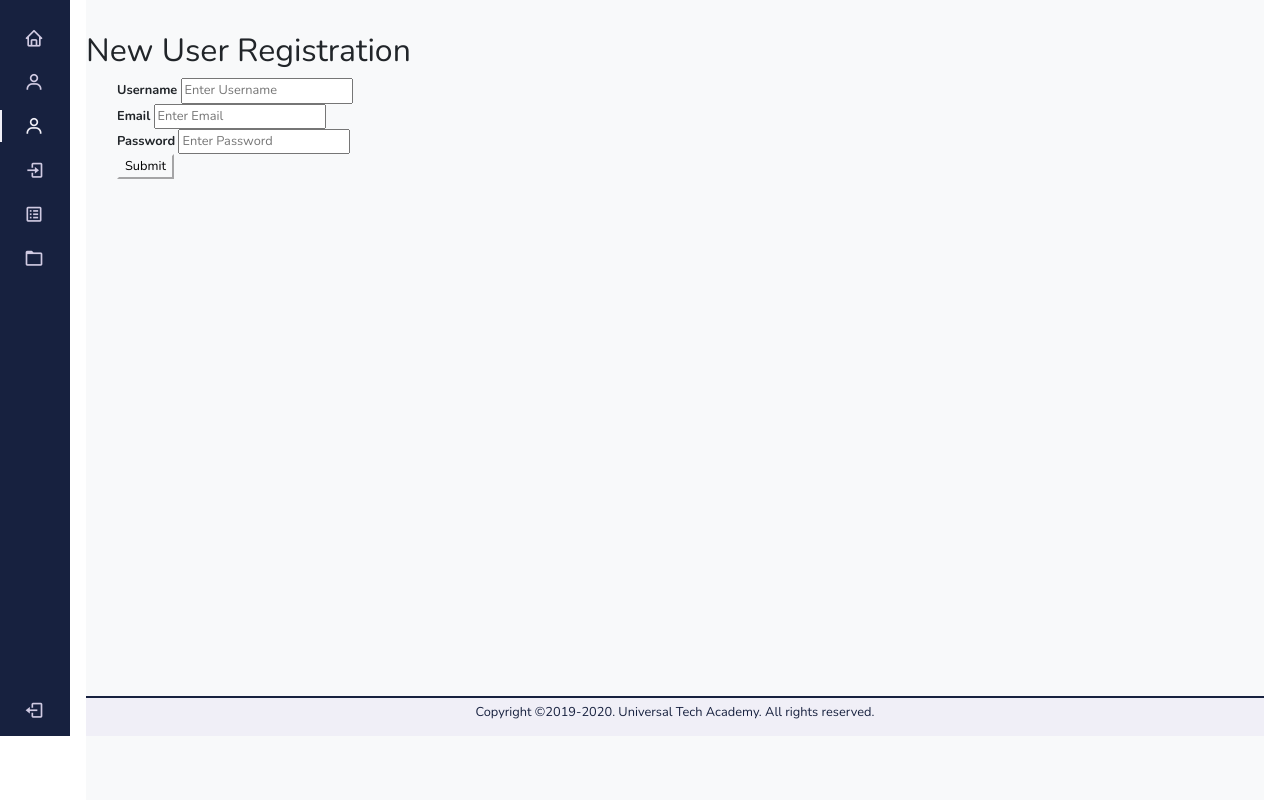
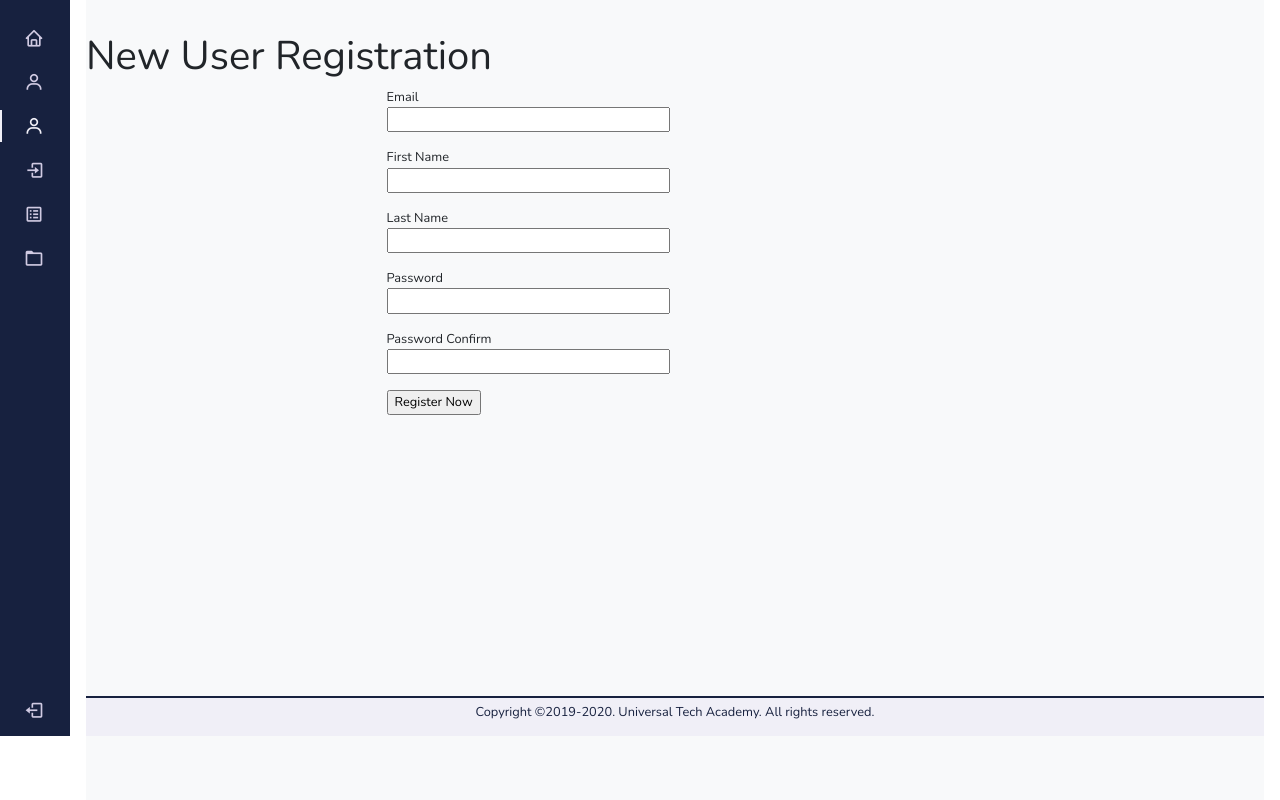
Before and after one commit to wayneyeye/fullstack-flask, a Flask app: page /register in a window 1280 px wide. Shown: the part 64-864 px from the top of the page. Run offline with Flask 2, Linux system fonts and the light colour scheme.

Commit message:
add registration route + fix bug in the login check hash

```diff
--- a/application/forms.py
+++ b/application/forms.py
@@ -1,4 +1,5 @@
 from flask_wtf import FlaskForm
+from werkzeug import datastructures
 from wtforms import StringField,PasswordField,SubmitField,BooleanField
 from wtforms.validators import DataRequired, Email, Length, EqualTo,ValidationError
 from application import dynamo
@@ -8,17 +9,30 @@ class LoginForm(FlaskForm):
     password = PasswordField("Password",validators=[DataRequired()])
     remember_me=BooleanField("Remember me")
     submit=SubmitField("Login")
+
 class RegisterForm(FlaskForm):
     email = StringField("Email",validators=[DataRequired()])
     first_name = StringField("First Name",validators=[DataRequired()])
     last_name = StringField("Last Name",validators=[DataRequired()])
     password = PasswordField("Password",validators=[DataRequired(),Length(min=6,max=15)])
-    password_confirm = PasswordField("Password Confirm",validators=[DataRequired(),EqualTo('Password')])
+    password_confirm = PasswordField("Password Confirm",validators=[DataRequired(),EqualTo('password')])
     submit=SubmitField("Register Now")
+    def save(self):
+        table=dynamo.tables['users']
+        table.put_item(Item={
+            "email": self.email.data,
+            "first_name": self.first_name.data,
+            "last_name": self.last_name.data,
+            "password": self.password,
+        })
+
     def validate_email(self,email):
+        print("Run validate email!")
         table=dynamo.tables['users']
         user=table.query(
-        KeyConditionExpression=Key('email').eq(email)
-        ).get("Items",[None])[0]
+        KeyConditionExpression=Key('email').eq(email.data)
+        ).get("Items")
         if user:
             raise ValidationError("User already registered")
+        else:
+            return True
--- a/application/routes.py
+++ b/application/routes.py
@@ -25,7 +25,7 @@ def login():
         user=table.query(
         KeyConditionExpression=Key('email').eq(email)
         ).get("Items")
-        if user and check_password_hash(user[0]['password'],generate_password_hash(password)):
+        if user and check_password_hash(user[0]['password'],password):
             flash("You are successfully logged in!",category="success")
             return redirect(url_for("index"))
         else:
@@ -38,9 +38,22 @@ def courses(term="Spring 2019"):
     courseData=dynamo.tables['courses'].scan()['Items']
     return render_template("courses.html",courses=True,courseData=courseData,term=term)
 
-@app.route("/register")
+@app.route("/register",methods=["GET","POST"])
 def register():
-    return render_template("register.html",register=True)
+    form=RegisterForm()
+    # form.validate()
+    print("befor validate on submit")
+    if form.validate_on_submit():
+        email=form.email.data
+        print("email="+email)
+        print("clear text:"+form.password.data)
+        hashed_password=generate_password_hash(form.password.data)
+        print("hashed:"+hashed_password)
+        form.password=hashed_password
+        form.save()
+        flash("You are successfully registered!",category="success")
+        return redirect(url_for('login'))
+    return render_template("register.html",title="New User Registration",form=form,register=True)
 
 @app.route("/user")
 def user():
--- a/application/templates/register.html
+++ b/application/templates/register.html
@@ -1,20 +1,49 @@
 {% extends "layout.html" %}
-
 {% block content %}
-<h2>New User Registration</h2>
-
-<div class="container">
-    <form name="register" action="register.php" method="get">
-        <label for="username"><b>Username</b></label>
-        <input type="text" placeholder="Enter Username" name="username" required>
-        <br>
-        <label for="email"><b>Email</b></label>
-        <input type="text" placeholder="Enter Email" name="email" required>
-        <br>
-        <label for="password"><b>Password</b></label>
-        <input type="password" placeholder="Enter Password" name="password" required>
-        <br class="clear">
-        <input class="btn-light" type="submit" name="submit">
-    </form>
-</div>
+<h1>{{ title }}</h1>
+    <div class="row">
+        <div class="col-md-6 offset-md-3">
+            <form name="login" action="" method="post">
+                {{ form.hidden_tag() }}
+                <p>
+                    {{ form.email.label }}<br>
+                    {{ form.email(size=35) }}
+                    {% for error in form.email.errors %}
+                        <span class="error-message">{{ error }}</span>
+                    {% endfor %}
+                </p>
+                <p>
+                    {{ form.first_name.label }}<br>
+                    {{ form.first_name(size=35) }}
+                    {% for error in form.first_name.errors %}
+                        <span class="error-message">{{ error }}</span>
+                    {% endfor %}
+                </p>
+                <p>
+                    {{ form.last_name.label }}<br>
+                    {{ form.last_name(size=35) }}
+                    {% for error in form.last_name.errors %}
+                        <span class="error-message">{{ error }}</span>
+                    {% endfor %}
+                </p>
+                <p>
+                    {{ form.password.label }}<br>
+                    {{ form.password(size=35) }}
+                    {% for error in form.password.errors %}
+                        <span class="error-message">{{ error }}</span>
+                    {% endfor %}
+                </p>
+                <p>
+                    {{ form.password_confirm.label }}<br>
+                    {{ form.password_confirm(size=35) }}
+                    {% for error in form.password_confirm.errors %}
+                        <span class="error-message">{{ error }}</span>
+                    {% endfor %}
+                </p>
+                <p>
+                    {{ form.submit() }}
+                </p>
+            </form>
+        </div>
+    </div>
 {% endblock %}
```
